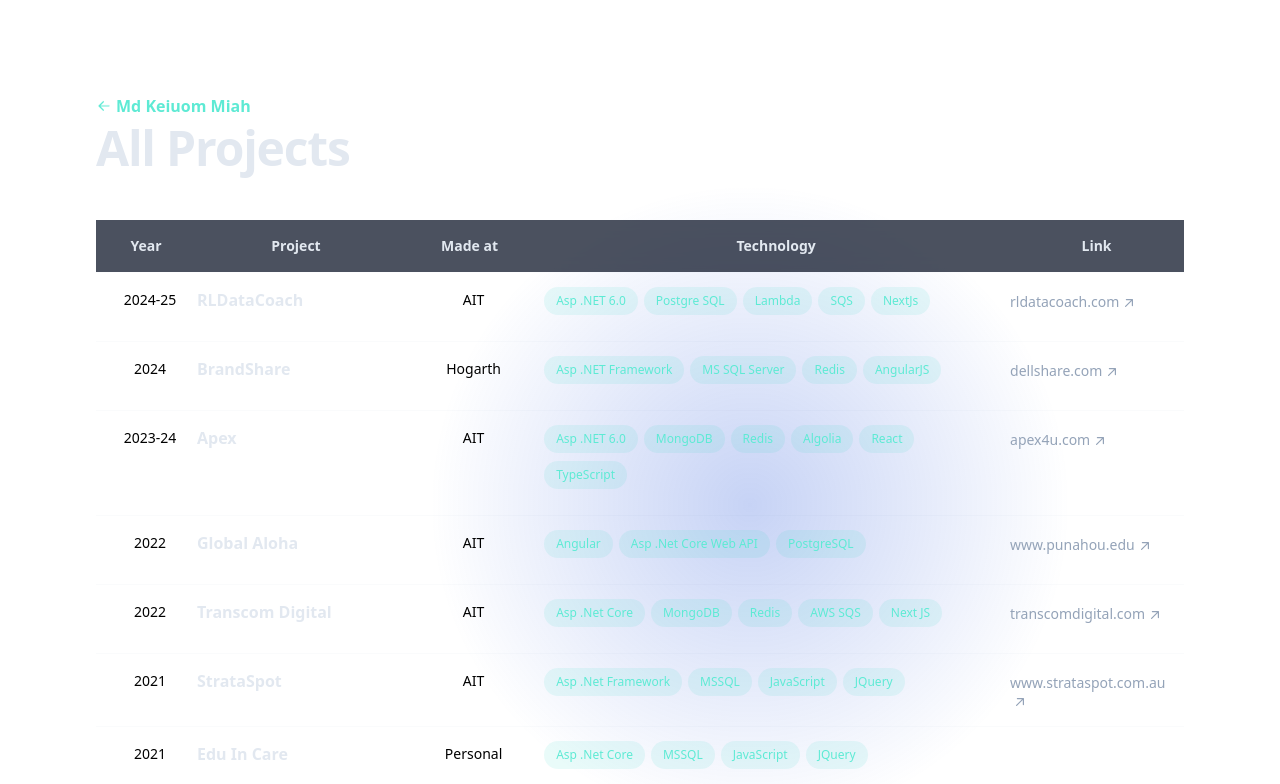
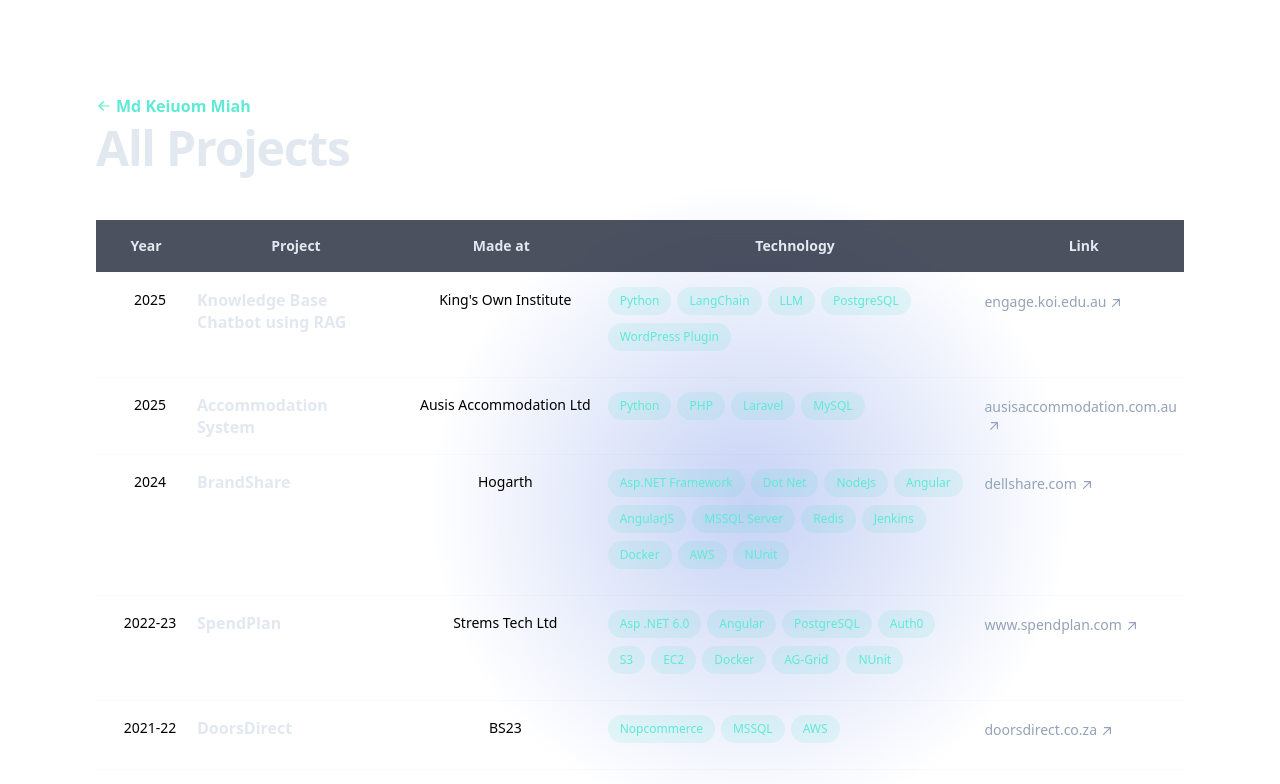
Before and after one commit to Farhankaioum/Portfolio-V3, a Next.js app: page /archive in a window 1280 px wide. Shown: the top 784 px of the page. Built offline with nearby package versions, Linux system fonts and the light colour scheme.

Commit message:
Archive project list added with details

```diff
--- a/pages/archive/index.tsx
+++ b/pages/archive/index.tsx
@@ -2,46 +2,47 @@
 
 const projects = [
   {
-    year: "2024-25",
-    name: "RLDataCoach",
-    company: "AIT",
-    url: "https://rldatacoach.com",
-    tech: ["Asp .NET 6.0", "Postgre SQL", "Lambda", "SQS", "NextJs"],
+    year: "2025",
+    name: "Knowledge Base Chatbot using RAG",
+    description: "",
+    company: "King's Own Institute",
+    url: "https://engage.koi.edu.au/",
+    tech: ["Python", "LangChain", "LLM", "PostgreSQL", "WordPress Plugin"],
+  },
+  {
+    year: "2025",
+    name: "Accommodation System",
+    company: "Ausis Accommodation Ltd",
+    url: "https://ausisaccommodation.com.au/",
+    tech: ["Python", "PHP", "Laravel", "MySQL"],
   },
   {
     year: "2024",
     name: "BrandShare",
     company: "Hogarth",
     url: "https://dellshare.com",
-    tech: ["Asp .NET Framework", "MS SQL Server", "Redis", "AngularJS"],
+    tech: ["Asp.NET Framework", "Dot Net", "NodeJs", "Angular", "AngularJS", "MSSQL Server", "Redis", "Jenkins", "Docker", "AWS", "NUnit"],
   },
   {
-    year: "2023-24",
-    name: "Apex",
-    company: "AIT",
-    url: "https://apex4u.com",
-    tech: ["Asp .NET 6.0", "MongoDB", "Redis", "Algolia", "React", "TypeScript"],
+    year: "2022-23",
+    name: "SpendPlan",
+    company: "Strems Tech Ltd",
+    url: "https://www.spendplan.com/",
+    tech: ["Asp .NET 6.0", "Angular", "PostgreSQL", "Auth0", "S3", "EC2", "Docker", "AG-Grid", "NUnit"],
   },
   {
-    year: "2022",
-    name: "Global Aloha",
-    company: "AIT",
-    url: "https://www.punahou.edu/luke-center-for-public-service/programs-and-initiatives/global-aloha",
-    tech: ["Angular", "Asp .Net Core Web API", "PostgreSQL"],
-  },
-  {
-    year: "2022",
-    name: "Transcom Digital",
-    company: "AIT",
-    url: "https://transcomdigital.com/",
-    tech: ["Asp .Net Core", "MongoDB", "Redis", "AWS SQS", "Next JS"],
+    year: "2021-22",
+    name: "DoorsDirect",
+    company: "BS23",
+    url: "https://doorsdirect.co.za/",
+    tech: ["Nopcommerce", "MSSQL", "AWS"],
   },
   {
     year: "2021",
-    name: "StrataSpot",
+    name: "Transcom Digital Mobile app",
     company: "AIT",
-    url: "https://www.strataspot.com.au/",
-    tech: ["Asp .Net Framework", "MSSQL", "JavaScript", "JQuery"],
+    url: "https://transcomdigital.com/",
+    tech: ["Flutter", "Dart", "Asp .Net Core Web Api", "MongoDB", "Redis"],
   },
   {
     year: "2021",
@@ -53,6 +54,7 @@
     year: "2020",
     name: "Dev Track",
     company: "Dev Skill - Intern",
+    url: "https://devskill.com/",
     tech: ["Asp .Net Core"],
   },
   {
@@ -61,14 +63,6 @@
     company: "Personal",
     url: 'https://github.com/farhankaioum/Leave-Management',
     tech: ["Asp .Net Core", "MSSQL", "JavaScript", "JQuery"],
-  },
-  {
-    year: "2018",
-    name: "Personal Website",
-    company: "Personal",
-    url: "https://sites.google.com/view/ismaelmiah/home",
-    tech: ["Google Sites"],
-    description: "Develop personal website using Google Sites",
   },
 ];
 
```
